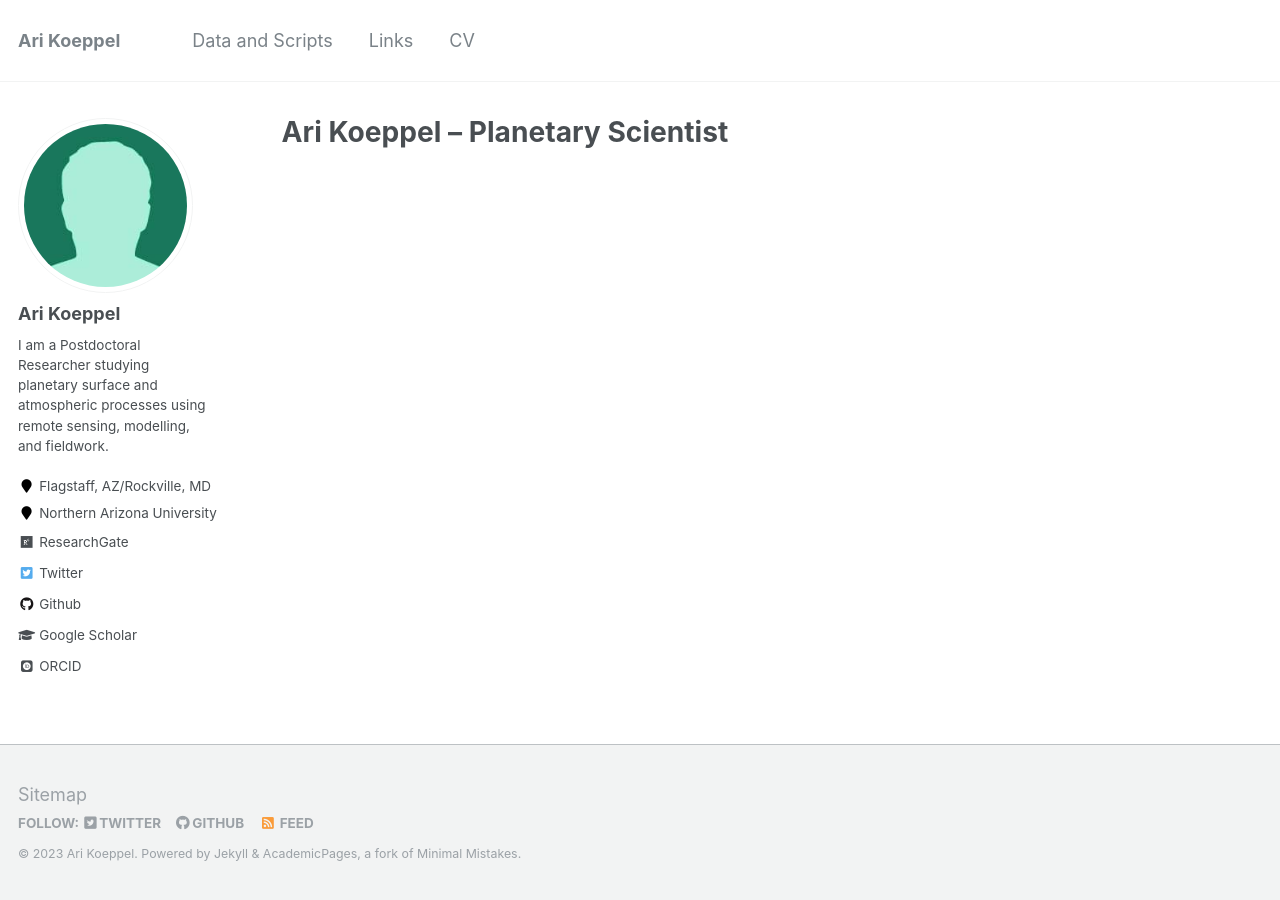
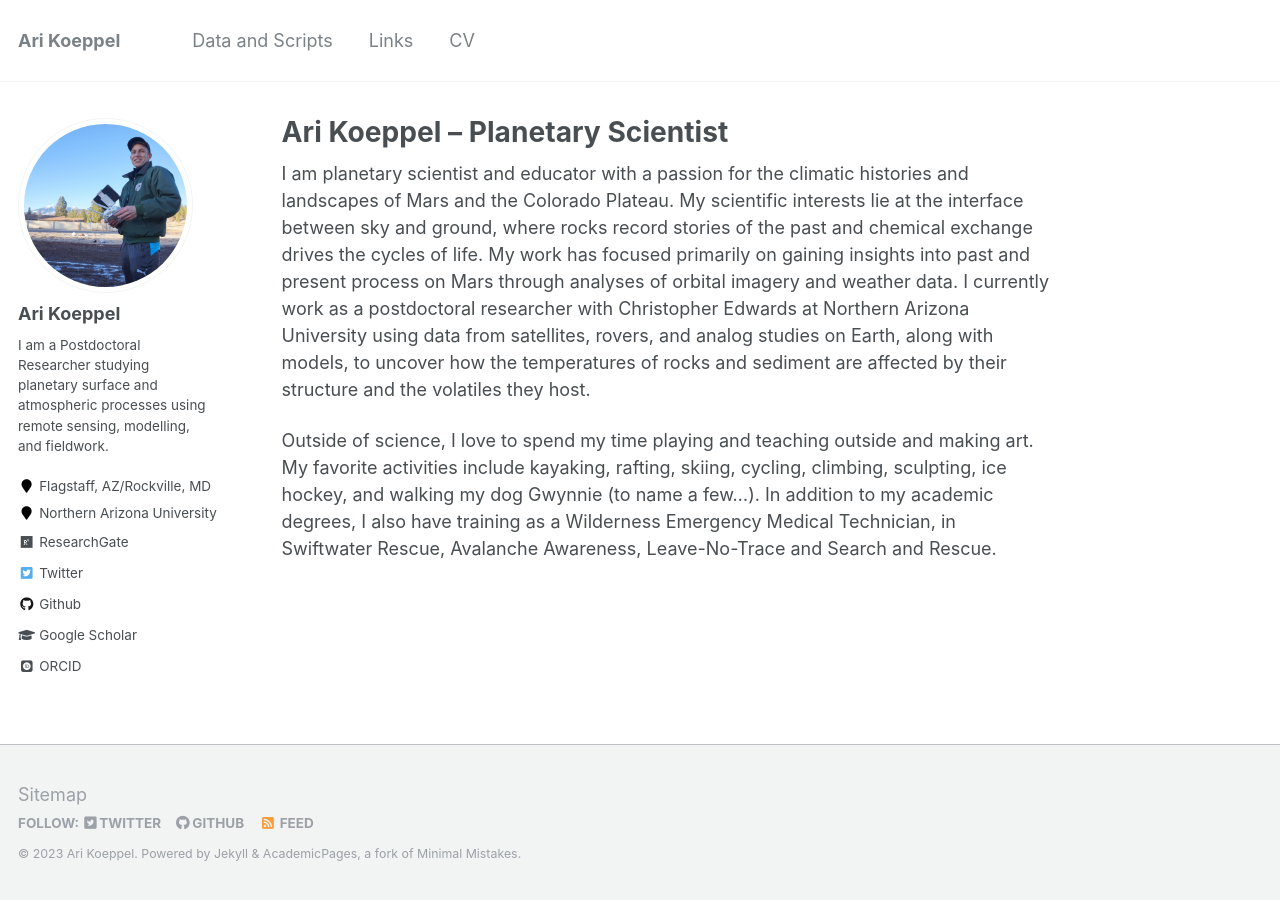
Before and after one commit to ahdkoeppel/ahdkoeppel.github.io, a Jekyll site: the page built from _pages/about.md, in a window 1280 px wide. Built offline with Jekyll 4.4.1, drawn with Linux system fonts in a browser that asks for light colours; some web fonts are replaced.

Commit message:
Personalized changes now that site format is working

```diff
--- a/_config.yml
+++ b/_config.yml
@@ -81,7 +81,7 @@ analytics:
 # Site Author
 author:
   name             : "Ari Koeppel"
-  avatar           : "bio-photo-2.jpg"
+  avatar           : "bio-photo.png"
   bio              : "I am a Postdoctoral Researcher studying planetary surface and atmospheric processes using remote sensing, modelling, and fieldwork."
   location         : "Flagstaff, AZ/Rockville, MD"
   employer         : "Northern Arizona University"
--- a/_pages/about.md
+++ b/_pages/about.md
@@ -7,3 +7,7 @@ redirect_from:
   - /about/
   - /about.html
 ---
+
+I am planetary scientist and educator with a passion for the climatic histories and landscapes of Mars and the Colorado Plateau. My scientific interests lie at the interface between sky and ground, where rocks record stories of the past and chemical exchange drives the cycles of life. My work has focused primarily on gaining insights into past and present process on Mars through analyses of orbital imagery and weather data. I currently work as a postdoctoral researcher with Christopher Edwards at Northern Arizona University using data from satellites, rovers, and analog studies on Earth, along with models, to uncover how the temperatures of rocks and sediment are affected by their structure and the volatiles they host.
+
+Outside of science, I love to spend my time playing and teaching outside and making art. My favorite activities include kayaking, rafting, skiing, cycling, climbing, sculpting, ice hockey, and walking my dog Gwynnie (to name a few…). In addition to my academic degrees, I also have training as a Wilderness Emergency Medical Technician, in Swiftwater Rescue, Avalanche Awareness, Leave-No-Trace and Search and Rescue.
```
Also changed, not shown: images/3953273590_704e3899d5_m.jpg (deleted), images/bio-photo-2.jpg (deleted), images/bio-photo.jpg (deleted), images/bio-photo.png (added), images/foo-bar-identity-th.jpg (deleted), images/foo-bar-identity.jpg (deleted), images/img_1601-1.png (added), images/img_1602.png (added), images/img_7343.png (added), images/mstile-144x144.png (deleted), images/mstile-150x150.png (deleted), images/mstile-310x150.png (deleted), images/mstile-310x310.png (deleted), images/mstile-70x70.png (deleted), 2 more files.
